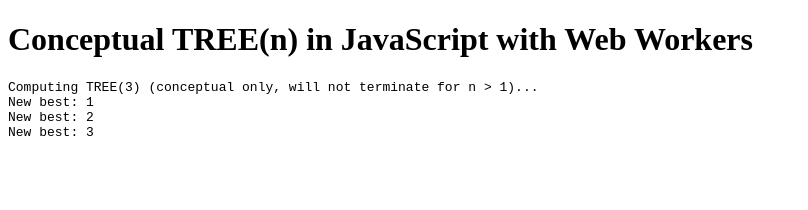
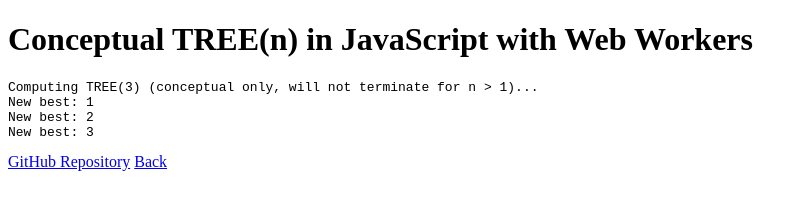
Before and after one commit to nstarke/tree3.js, a plain HTML site: page index.html in a window 1280 px wide. Shown: the whole page, without its empty margins (0-808 px from the left). Drawn offline with Linux system fonts and the light colour scheme.

Commit message:
Adding backlinks

```diff
--- a/index.html
+++ b/index.html
@@ -24,7 +24,8 @@
       };
     })();
   </script>
-
+  <a href="https://github.com/nstarke/tree3.js">GitHub Repository</a>
+  <a href="/">Back</a>
   <script src="main.js"></script>
 </body>
 </html>
```
